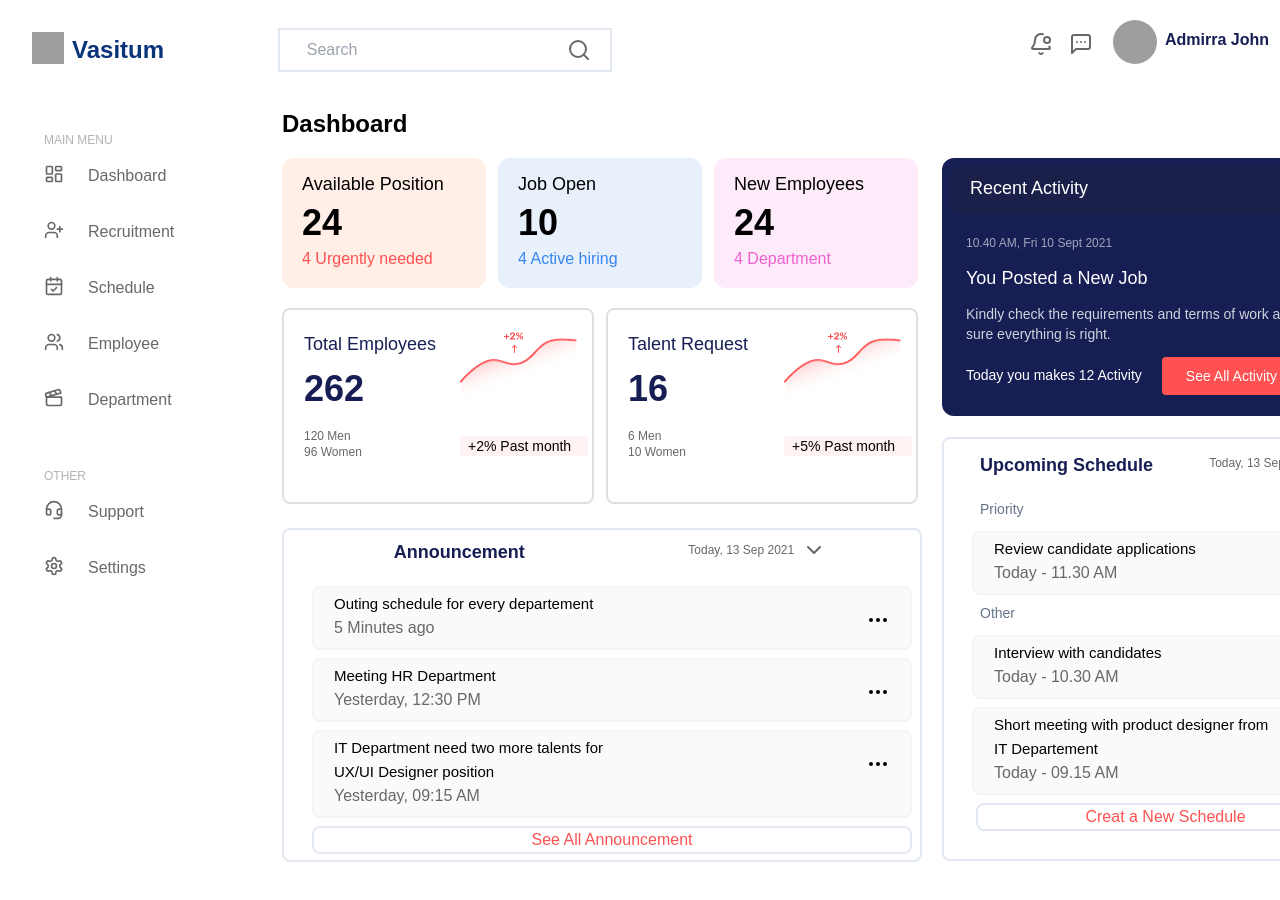
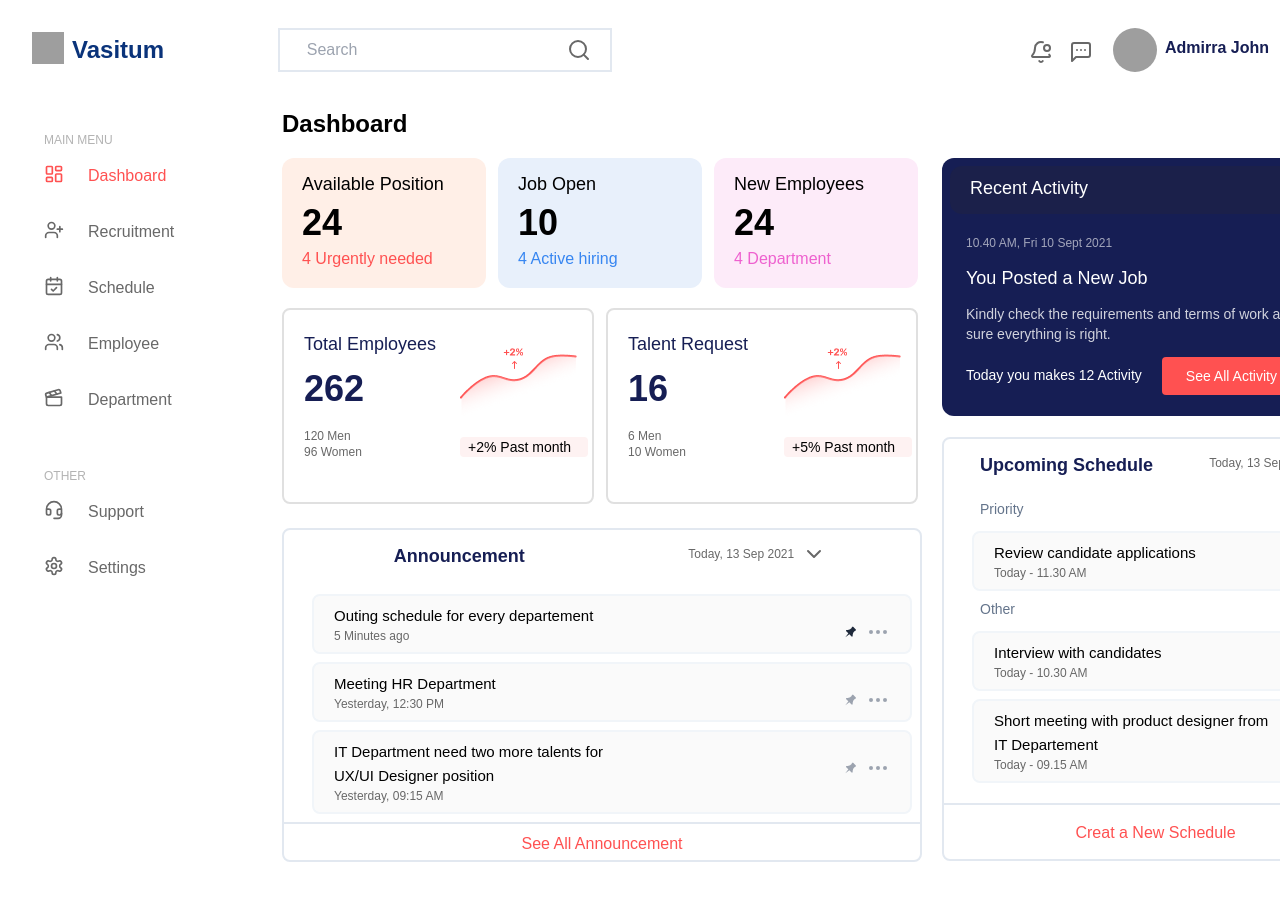
Before and after one commit to Naiduyenduva/assignment_shosin, a React (Vite) app: page / in a window 1280 px wide. Shown: the top 900 px of the page. Built offline with nearby package versions, Linux system fonts and the light colour scheme; grey boxes are pictures that could not be loaded.

Commit message:
completed

```diff
--- a/package.json
+++ b/package.json
@@ -12,7 +12,8 @@
   "dependencies": {
     "lucide-react": "^0.468.0",
     "react": "^18.3.1",
-    "react-dom": "^18.3.1"
+    "react-dom": "^18.3.1",
+    "react-icons": "^5.4.0"
   },
   "devDependencies": {
     "@eslint/js": "^9.11.1",
--- a/src/components/Anouncement.jsx
+++ b/src/components/Anouncement.jsx
@@ -1,28 +1,34 @@
 import React from 'react'
 import SmallCard from './SmallCard'
 import { ChevronDown } from 'lucide-react';
-
+import { TiPin } from "react-icons/ti";
 
 
 const Anouncement = () => {
     const detailsArray = [
         {
             title: 'Outing schedule for every departement',
-            time: '5 Minutes ago'
+            time: '5 Minutes ago',
+            extraicon: TiPin,
+            isHighlighted: true
         },
         {
             title: 'Meeting HR Department',
-            time : 'Yesterday, 12:30 PM'
+            time : 'Yesterday, 12:30 PM',
+            extraicon: TiPin,
+            isHighlighted: false
         },
         {
             title: 'IT Department need two more talents for UX/UI Designer position',
-            time : 'Yesterday, 09:15 AM'
+            time : 'Yesterday, 09:15 AM',
+            extraicon: TiPin,
+            isHighlighted: false
         }
 ]
   return (
     <div>
-         <div className='w-640 h-334 rounded-lg border-2 border-slate-200 mt-1'>
-            <div className='flex justify-around px-5 py-2'>
+         <div className='w-640 h-334 rounded-lg border-2 border-slate-200 mt-1 '>
+            <div className='flex justify-around px-5 py-3'>
                 <h1 className='text-customfontcolor2 font-semibold px-4 text-lg'>Announcement</h1>
                 <div className='flex gap-2 text-card2text2'>
                     <h3 className='font-normal text-xs mt-1'>Today, 13 Sep 2021</h3>
@@ -30,7 +36,7 @@ const Anouncement = () => {
                 </div>
             </div>
             <SmallCard info={detailsArray} />
-            <h2 className='text-center text-endtitles border-2 border-slate-200 mx-2 ml-7 rounded-lg'>See All Announcement</h2>
+            <h2 className='text-center text-endtitles border-t-2 border-slate-200 pt-2'>See All Announcement</h2>
         </div>
     </div>
   )
--- a/src/components/Card2.jsx
+++ b/src/components/Card2.jsx
@@ -17,9 +17,9 @@ const Card2 = ({info}) => {
                         <h2 className='font-normal text-xs text-card2text2'>{item.women} Women</h2>
                     </div>
                 </div>
-                <div className='grid justify-around'>
+                <div className=''>
                     <div>
-                        <img src={vector} alt='vector graph' />
+                        <img src={vector} alt='vector graph' className='mt-4 mb-3' />
                     </div>
                     <div>
                         <h3 className='bg-red-50 rounded font-normal text-sm px-2 w-32'> +{item.percentage}% Past month</h3>
--- a/src/components/Heading.jsx
+++ b/src/components/Heading.jsx
@@ -1,6 +1,4 @@
 import React from 'react'
-import { LayoutDashboard, UserPlus, Users,CalendarCheck, Headset, Settings, Clapperboard } from 'lucide-react';
-
 
 const Heading = ({itemsArray}) => {
 
@@ -10,9 +8,9 @@ const Heading = ({itemsArray}) => {
             {
                 itemsArray.map((item,index) => {
                     return (
-                        <div key={index} className='flex gap-6 py-4 pl-6'>
+                        <div key={index} className={`flex gap-6 py-4 pl-6 ${item.textcolor} `}>
                         <item.icon size={20} />
-                        <h3>{item.title}</h3>
+                        <h3 className={`${item.textcolor}`}>{item.title}</h3>
                         </div>
                     )
                 })
--- a/src/components/Navbar.jsx
+++ b/src/components/Navbar.jsx
@@ -14,7 +14,7 @@ const Navbar = () => {
           <Search />
         </div>
       </div>
-      <div className='w-364 bg-red-00 flex gap-5'>
+      <div className='w-364 bg-red-00 flex gap-5 mt-2'>
         <div className='flex gap-4 py-4'>
               <BellDot />
               <MessageSquareMore />
--- a/src/components/Sidebar.jsx
+++ b/src/components/Sidebar.jsx
@@ -8,34 +8,41 @@ const Sidebar = () => {
   const mainmenuItems = [
     {
         title: "Dashboard",
-        icon: LayoutDashboard
+        icon: LayoutDashboard,
+        textcolor: 'text-DashboardColor'
     },
     {
         title: 'Recruitment',
-        icon: UserPlus
+        icon: UserPlus,
+        textcolor: 'text-customfontcolor'
     },
     {
         title: "Schedule",
-        icon: CalendarCheck
+        icon: CalendarCheck,
+        textcolor: 'text-customfontcolor'
     },
     {
         title: 'Employee',
-        icon: Users
+        icon: Users,
+        textcolor: 'text-customfontcolor'
     },
     {
         title: "Department",
-        icon: Clapperboard
+        icon: Clapperboard,
+        textcolor: 'text-customfontcolor'
     },
 
 ]
   const otherItems = [
     {
       title: 'Support',
-      icon: Headset
+      icon: Headset,
+      textcolor: 'text-customfontcolor'
   },
   {
       title: "Settings",
-      icon: Settings
+      icon: Settings,
+      textcolor: 'text-customfontcolor'
   },
   ]
   return (
--- a/src/components/SmallCard.jsx
+++ b/src/components/SmallCard.jsx
@@ -9,12 +9,19 @@ const SmallCard = ({info}) => {
         <div className='text-black p-2 ml-5 mt-1 grid gap-2'>
             {
                 info.map((item,index)=> (
-                    <div className='flex justify-between bg-customwhite2 border-2 border-slate-100 rounded-lg pt-1 pb-2 px-5' key={index}>
+                    <div className='flex justify-between bg-customwhite2 border-2 border-slate-100 rounded-lg pt-2 pb-2 px-5' key={index}>
                         <div>
                         <h2 className='w-283 font-normal text-[15px] leading-[24px]'>{item.title}</h2>
-                        <p className='text-customfontcolor'>{item.time}</p>
+                        <p className='text-customfontcolor text-xs'>{item.time}</p>
                         </div>
-                        <div className='pt-4'>
+                        <div className='pt-4 flex gap-2 text-gray-400'>
+                            {
+                                item.extraicon && (
+                                    <div className={`mt-1 ${item.isHighlighted ? 'text-slate-800' : 'text-gray-400'}`}>
+                                        <item.extraicon />
+                                    </div>
+                                )
+                            }
                             <Ellipsis />
                         </div>
                     </div>
--- a/src/components/UpcomingSch.jsx
+++ b/src/components/UpcomingSch.jsx
@@ -34,7 +34,7 @@ const UpcomingSch = () => {
             <SmallCard info={detailsArray} />
             <p className='ml-9 text-slate-500 font-normal text-sm'>Other</p>
             <SmallCard info={detailsArray2} />
-            <h2 className='text-center text-endtitles border-2 border-slate-200 mx-3 ml-8 rounded-lg'>Creat a New Schedule</h2>
+            <h2 className='text-center text-endtitles border-t-2 border-slate-200 mt-3 pt-4 '>Creat a New Schedule</h2>
         </div>
     </div>
   )
--- a/tailwind.config.js
+++ b/tailwind.config.js
@@ -50,7 +50,8 @@ export default {
         card2text: '#161E54',
         card2text2: '#686868',
         endtitles: '#FF5151',
-        namecolor: '#161E54'
+        namecolor: '#161E54',
+        DashboardColor: '#FF5151'
       },
     },
   },
```
Also changed, not shown: 1 other file (tests, documents, lock files or other folders).
